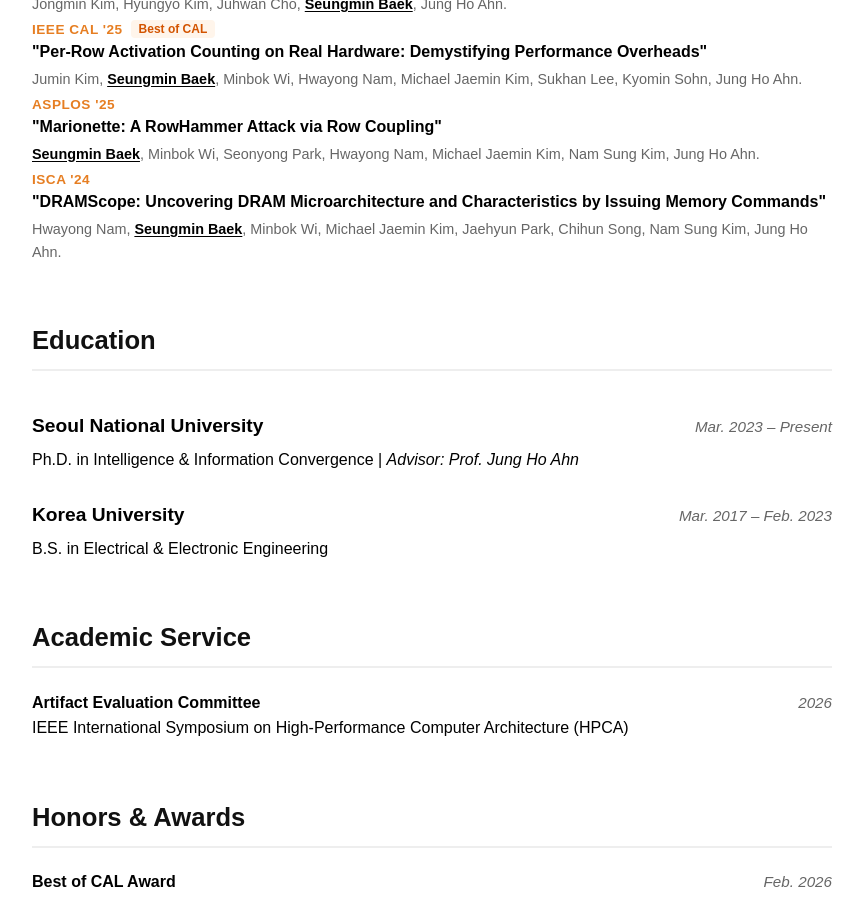
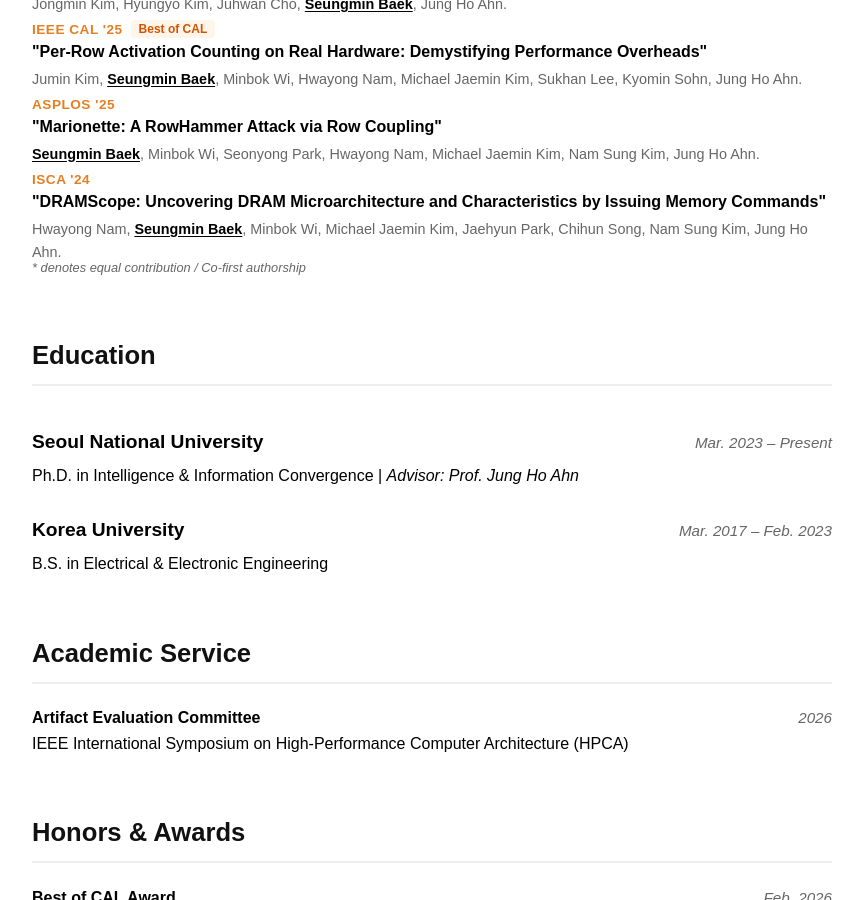
Before and after one commit to bsm1244/bsm1244.github.io, a Jekyll site: the page built from index.md, in a window 1280 px wide and 900 px high, scrolled down 1182 px. Shown: the whole window, without its empty margins (208-1071 px from the left). Built offline with Jekyll 4.4.1, drawn with Linux system fonts in a browser that asks for light colours.

Commit message:
reconstruct

```diff
--- a/index.md
+++ b/index.md
@@ -230,6 +230,12 @@ title: Seungmin Baek
   <div class="pub-authors">Hwayong Nam, <span class="me">Seungmin Baek</span>, Minbok Wi, Michael Jaemin Kim, Jaehyun Park, Chihun Song, Nam Sung Kim, Jung Ho Ahn.</div>
 </div>
 
+<div style="margin-top: -10px; margin-bottom: 20px;">
+  <small style="color: #666; font-style: italic;">
+    * denotes equal contribution / Co-first authorship
+  </small>
+</div>
+
 
 ## Education
 
```
